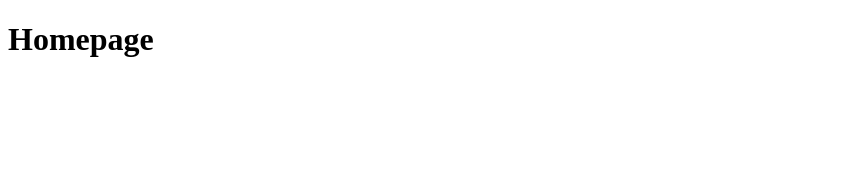
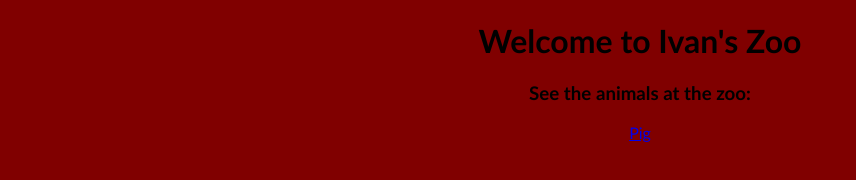
Before and after one commit to VaNYa-227/CSCI39548_Assignment_1, a plain HTML site: page index.html in a window 1280 px wide. Shown: the whole page, without its empty margins (0-856 px from the left). Drawn offline with Linux system fonts and the light colour scheme.

Commit message:
Updated index.html

```diff
--- a/index.html
+++ b/index.html
@@ -1,5 +1,12 @@
 <!DOCTYPE html>
-<head></head>
+<head>
+    <title>Ivan's Zoo</title>
+    <link rel="stylesheet" type="text/css" href="css/index.css">
+</head>
 <body>
-    <h1>Homepage</h1>
+    <h1>Welcome to Ivan's Zoo</h1>
+    <h3>See the animals at the zoo:</h3>
+    <div class="link">
+        <a href="pig.html">Pig</a>
+    </div>
 </body>
```
